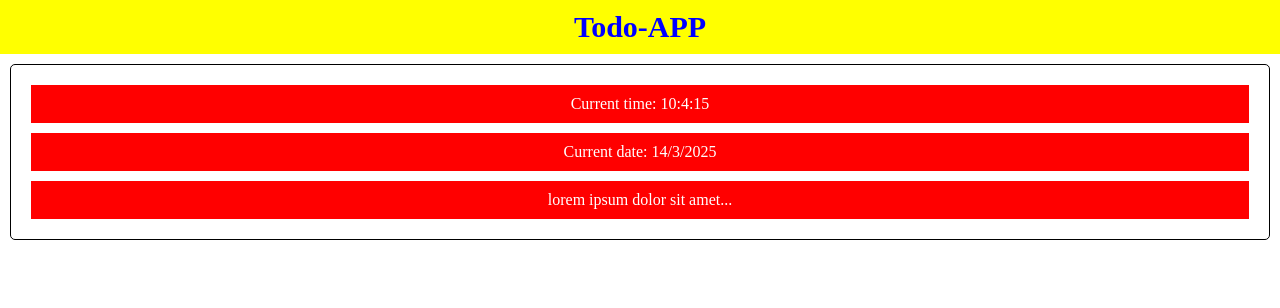
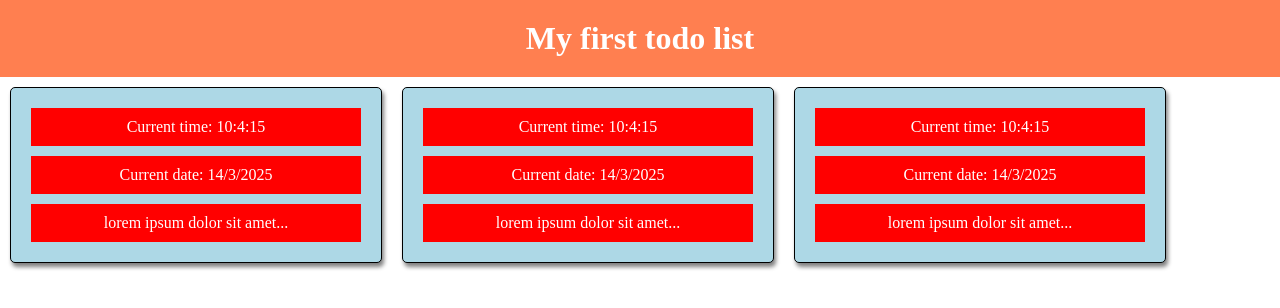
Before and after one commit to arefinMilen/React-JS, a React (Create React App) app in the folder my-app/: page / in a window 1280 px wide. Shown: the top 308 px of the page. Built offline with nearby package versions, Linux system fonts and the light colour scheme.

Commit message:
create component for cards

```diff
--- a/my-app/public/style.css
+++ b/my-app/public/style.css
@@ -18,6 +18,11 @@
 .card {
     margin: 10px;
     padding: 10px;
+    background-color: lightblue;
+    box-shadow: 2px 4px 4px gray;
+    width: 350px;
+    display: inline-block;
     border: 1px solid black;
     border-radius: 5px;
+
 }
--- /dev/null
+++ b/my-app/src/App.js
@@ -0,0 +1,12 @@
+import React from 'react';
+import Card from './components/Card';
+
+function App() {
+  return  <div>
+    <h1 className='headerStyle'>My first todo list</h1>
+    <Card />
+    <Card />
+    <Card />
+  </div>
+}
+export default App;
--- /dev/null
+++ b/my-app/src/components/Card.js
@@ -0,0 +1,24 @@
+//  const todoTitle = 'My first todo list';
+const date = new Date();
+const currentTime = date.getHours() + ':' + date.getMinutes() + ':' + date.getSeconds();
+const currentDate = date.getDate() + '/' + (date.getMonth() + 1) + '/' + date.getFullYear();
+
+
+// const headingStyle = {
+//  color: 'blue',
+//  fontSize: '30px',
+//  color: 'blue',
+//  backgroundColor: 'yellow',
+//  padding: '10px',
+//  textAlign: 'center'
+// }
+// create component
+function Card() {
+ return <div className='card'>
+            <p className='cardTitle'>Current time: {currentTime}</p>
+            <p className='cardDesc'>Current date: {currentDate}</p>
+            <p className='cardFooter'>lorem ipsum dolor sit amet...
+            </p>
+</div>
+}
+export default Card;
--- a/my-app/src/index.js
+++ b/my-app/src/index.js
@@ -1,30 +1,6 @@
 import React from 'react';
 import ReactDOM from 'react-dom/client';
-
-//  const todoTitle = 'My first todo list';
- const date = new Date();
- const currentTime = date.getHours() + ':' + date.getMinutes() + ':' + date.getSeconds();
- const currentDate = date.getDate() + '/' + (date.getMonth() + 1) + '/' + date.getFullYear();
-
-
- const headingStyle = {
-  color: 'blue',
-  fontSize: '30px',
-  color: 'blue',
-  backgroundColor: 'yellow',
-  padding: '10px',
-  textAlign: 'center'
-}
+ import Card from './components/Card';
+ import App from './App';
 const root = ReactDOM.createRoot(document.getElementById('root'));
-root.render(
-  <div >
-    <h1 className='headerStyle' style={headingStyle}> Todo-APP</h1>
-    <h2></h2>
-    <div className='card'>
-    <p className='cardTitle'>Current time: {currentTime}</p>
-    <p className='cardDesc'>Current date: {currentDate}</p>
-    <p className='cardFooter'>lorem ipsum dolor sit amet...
-    </p>
-    </div>
-  </div>
-);
+root.render(<App />);
```
